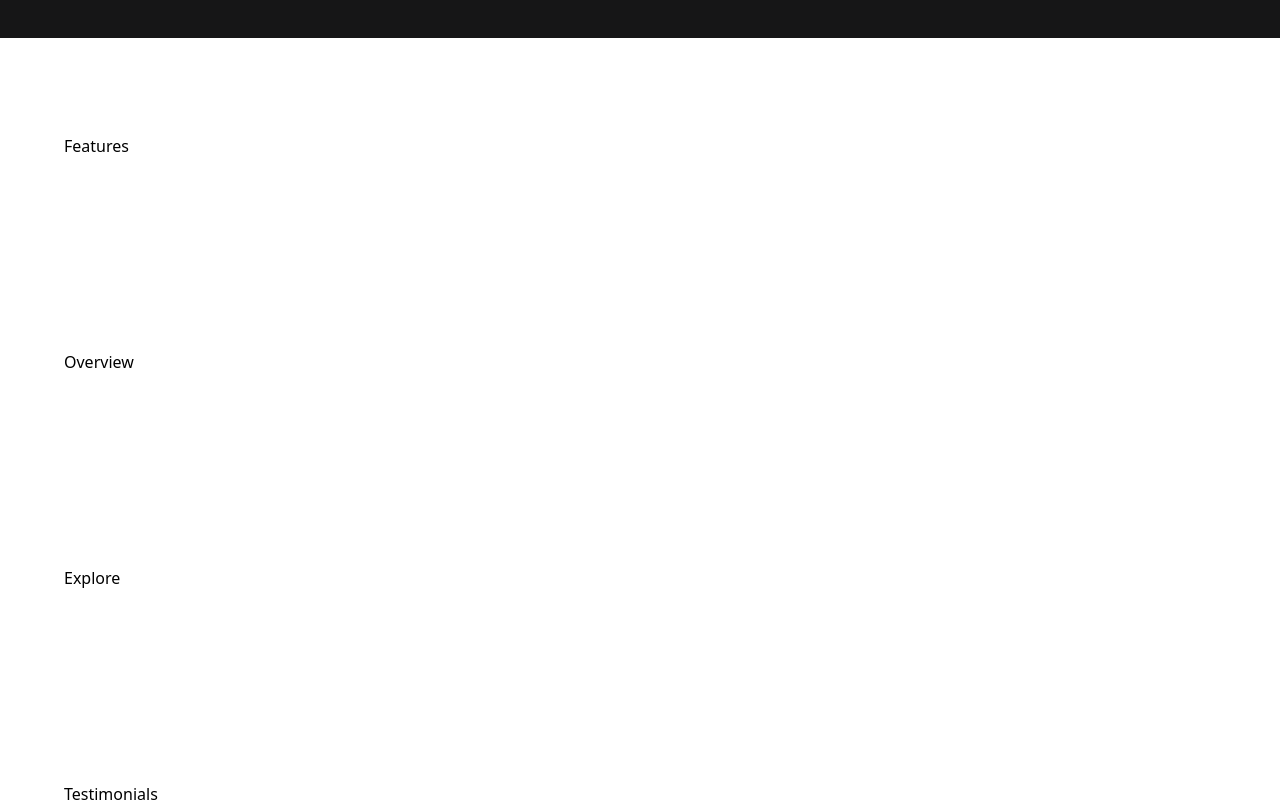
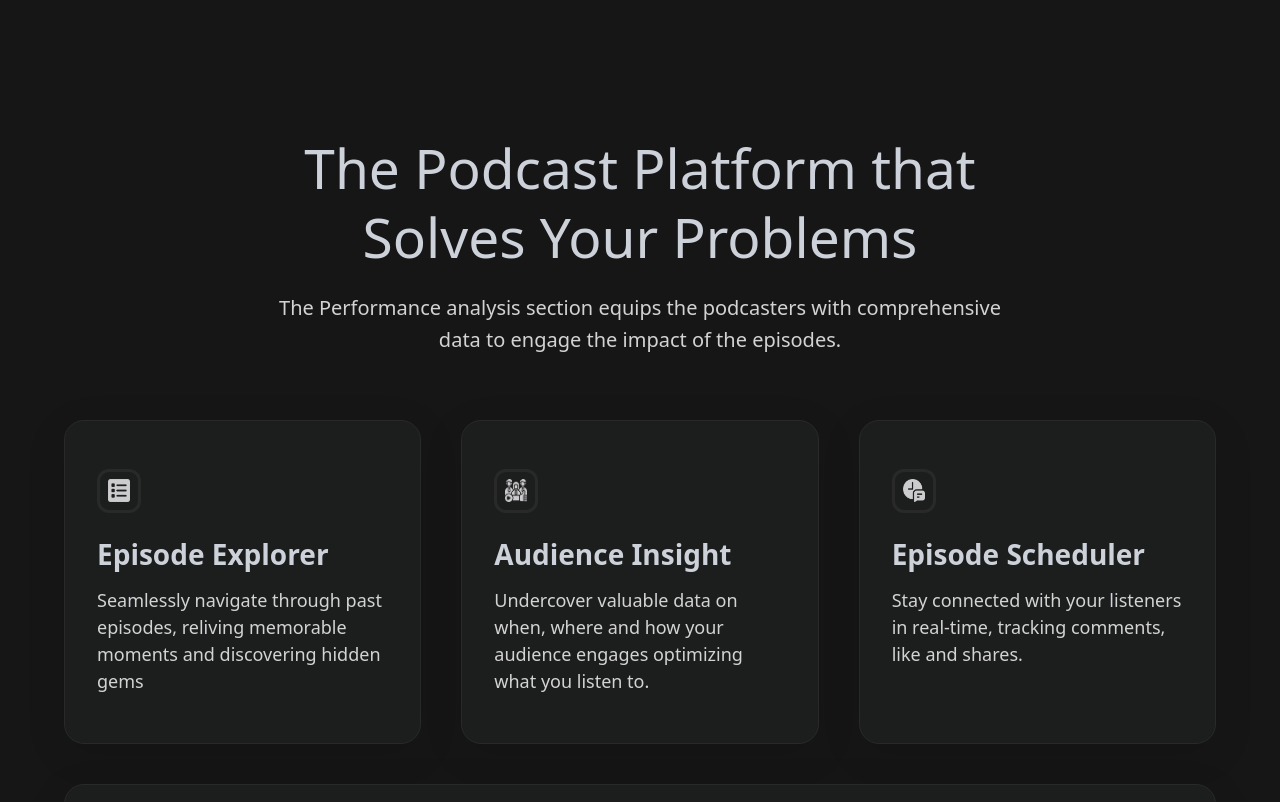
Before and after one commit to gpsimi/podisy-saas-landing-page, a React (Vite) app: page / in a window 1280 px wide. Shown: the part 1620-2422 px from the top of the page. Built offline with nearby package versions, Linux system fonts and the light colour scheme.

Commit message:
Features Update

```diff
--- a/src/App.jsx
+++ b/src/App.jsx
@@ -18,7 +18,7 @@ function App() {
       <section className="bg-primary xl:pading-1 wide:padding-r padding-b">
         <Hero />
       </section>
-      <section className="padding">
+      <section className="bg-primary padding">
         <Features />
       </section>
       <section className="padding">
--- /dev/null
+++ b/src/components/FeatureCard.jsx
@@ -0,0 +1,20 @@
+import React from 'react'
+
+const FeatureCard = ({imgURL, label, subtext}) => {
+  return (
+    <div className="flex-1 sm:w-[350px] sm:min-w-[300px] w-full rounded-[20px] shadow-3xl px-8 py-12 border border-borderColor bg-excitement">
+      <div className='w-11 h-11 flex justify-center items-center border-[3px] border-borderColor rounded-xl p-2'>
+        <img
+         src={imgURL}
+         alt={label}
+         width={24}
+         height={24}
+        />
+      </div>
+      <h3 className="mt-5 text-main text-3xl leading-normal font-bold">{label}</h3>
+      <p className="mt-3 break-words text-white-400 font-montserrat text-lg leading-normal text-slate-gray">{subtext}</p>
+    </div>
+  )
+}
+
+export default FeatureCard
--- a/src/index.css
+++ b/src/index.css
@@ -24,7 +24,7 @@
 
   @layer utilities {
     .padding {
-      @apply sm:px-16 px-8 sm:py-24 py-12;
+      @apply sm:px-16 px-8 sm:py-24 py-10;
     }
 
     .padding-x {
--- a/src/sections/Features.jsx
+++ b/src/sections/Features.jsx
@@ -1,9 +1,24 @@
 import React from 'react'
+import FeatureCard from '../components/FeatureCard'
+import { features } from '../constants'
 
 const Features = () => {
   return (
-    <section>
-      Features
+    <section className="max-container">
+      <div className="flex flex-col justify-center items-center">
+        <h2  className="text-main text-center text-[55px] max-sm:text-[17px] max-sm:leading-[23px] leading-tight font-medium max-xl:text-4xl">
+          The  Podcast Platform that <br /> Solves Your Problems
+        </h2>
+        <p  className="flex flex-1 flex-wrap text-center text-white-400 text-xl  max-sm:text-[7px] leading-8 max-sm:leading-normal mt-5 max-sm:mt-1 max-xl:text-lg max-xl:leading-7">
+          The Performance analysis section equips the podcasters with comprehensive
+          <br />data to engage the impact of the episodes.
+        </p>
+      </div>
+      <div className="flex justify-center mt-16 gap-10 flex-wrap">
+        {features.map((feature) => (
+          <FeatureCard key={feature.label} {...feature} />
+        ))}
+      </div>
     </section>
   )
 }
```
